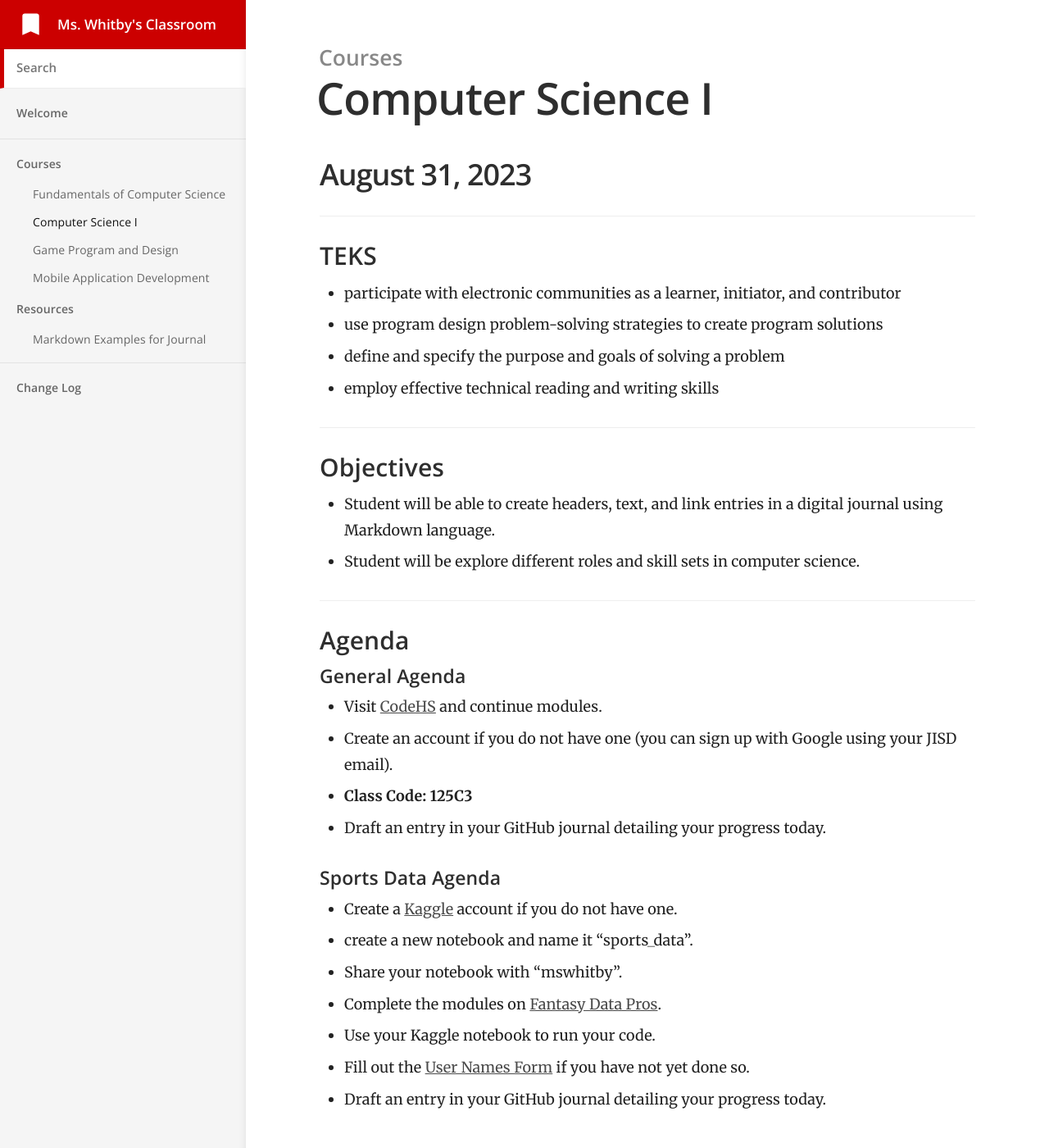
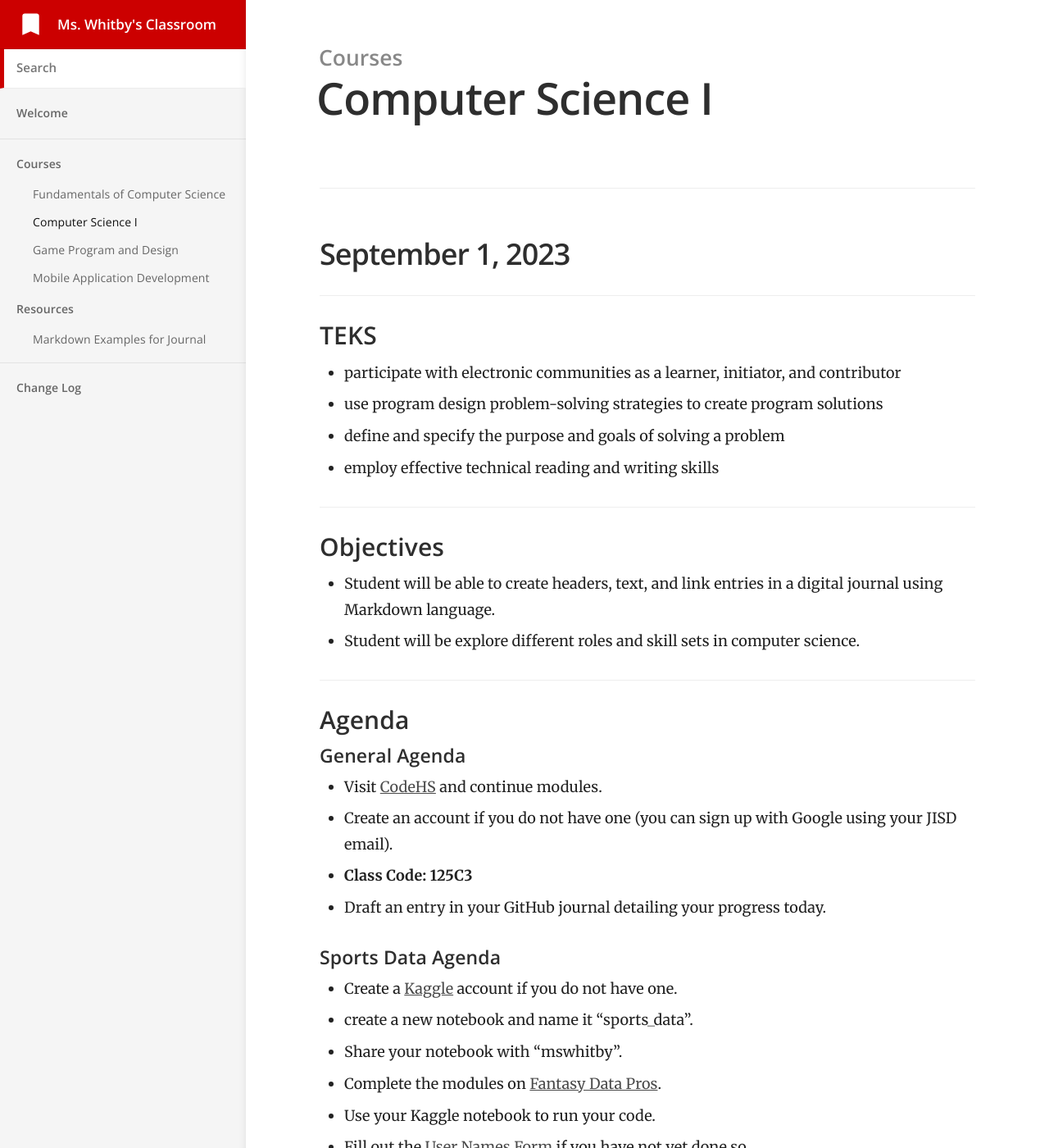
Before and after one commit to mswhitby/classroom, a Jekyll site: the page built from _docs/courses/cs1.md, in a window 1280 px wide and 1400 px high. Shown: the whole window at 82% size. Built offline with Jekyll 4.4.1, drawn with Linux system fonts in a browser that asks for light colours; some of the changed text lies outside the part shown.

Commit message:
Updated lessons

```diff
--- a/_docs/courses/cs1.md
+++ b/_docs/courses/cs1.md
@@ -3,6 +3,42 @@ title: Computer Science I
 category: Courses
 order: 2
 ---
+---
+
+## September 1, 2023
+
+### TEKS
+
+- participate with electronic communities as a learner, initiator, and contributor
+- use program design problem-solving strategies to create program solutions
+- define and specify the purpose and goals of solving a problem
+- employ effective technical reading and writing skills
+
+### Objectives
+
+- Student will be able to create headers, text, and link entries in a digital journal using Markdown language.
+- Student will be explore different roles and skill sets in computer science.
+
+### Agenda
+
+#### General Agenda
+
+- Visit [CodeHS](https://codehs.com/go/125C3) and continue modules.
+- Create an account if you do not have one (you can sign up with Google using your JISD email).
+- **Class Code: 125C3**
+- Draft an entry in your GitHub journal detailing your progress today.
+
+#### Sports Data Agenda
+
+- Create a [Kaggle](https://www.kaggle.com/) account if you do not have one.
+- create a new notebook and name it "sports_data".
+- Share your notebook with "mswhitby".
+- Complete the modules on [Fantasy Data Pros](https://fantasydatapros.com).
+- Use your Kaggle notebook to run your code.
+- Fill out the [User Names Form](https://forms.gle/W9AinBmFJYDqwMq37) if you have not yet done so.
+- Draft an entry in your GitHub journal detailing your progress today.
+
+----
 
 ## August 31, 2023
 
@@ -38,6 +74,7 @@ order: 2
 - Draft an entry in your GitHub journal detailing your progress today.
 
 ----
+
 ## August 30, 2023
 
 ### TEKS
```
Also changed, not shown: _docs/courses/csf.md (+32 -0 lines), _docs/resources.md (+18 -9 lines), index.md (+3 -0 lines).
